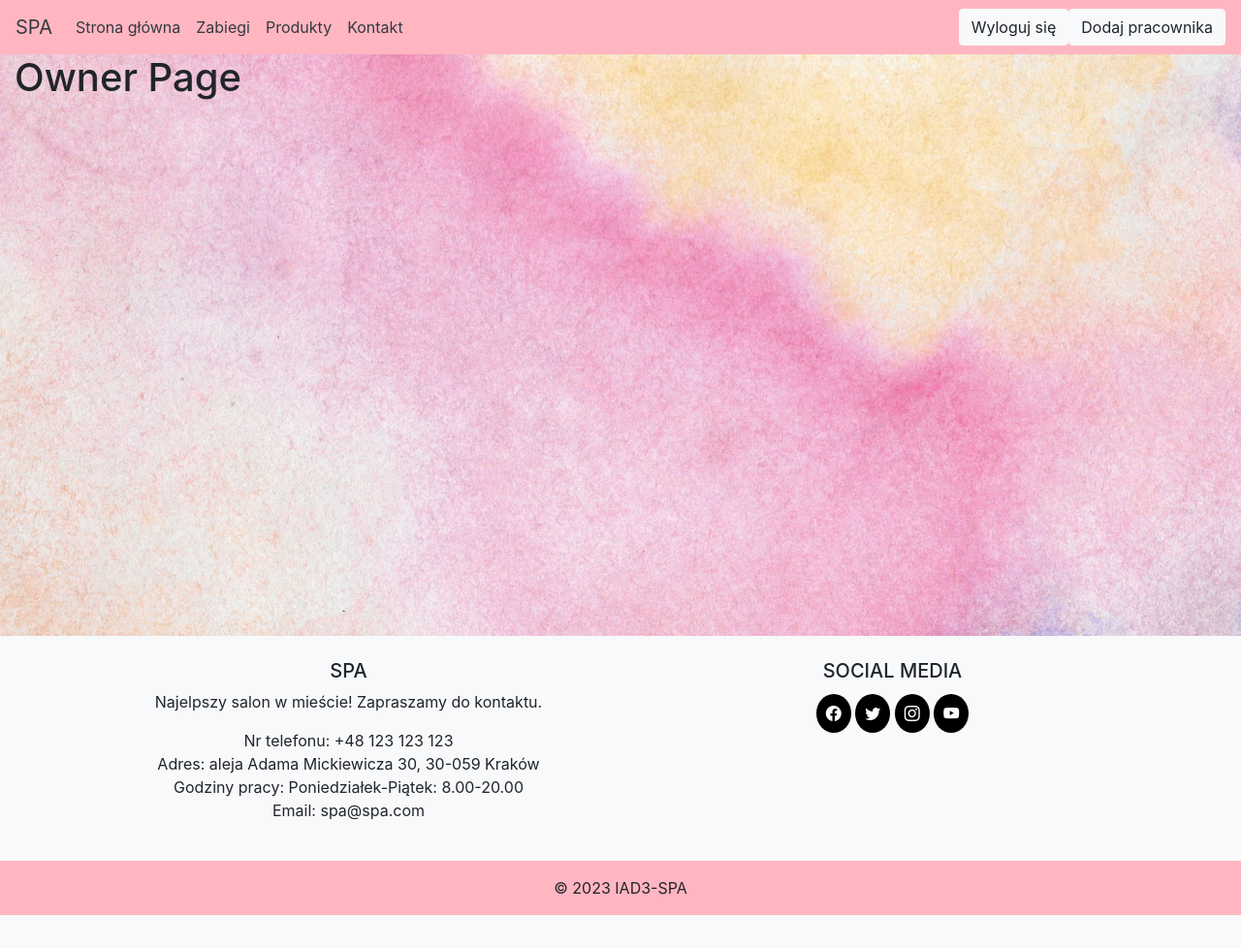
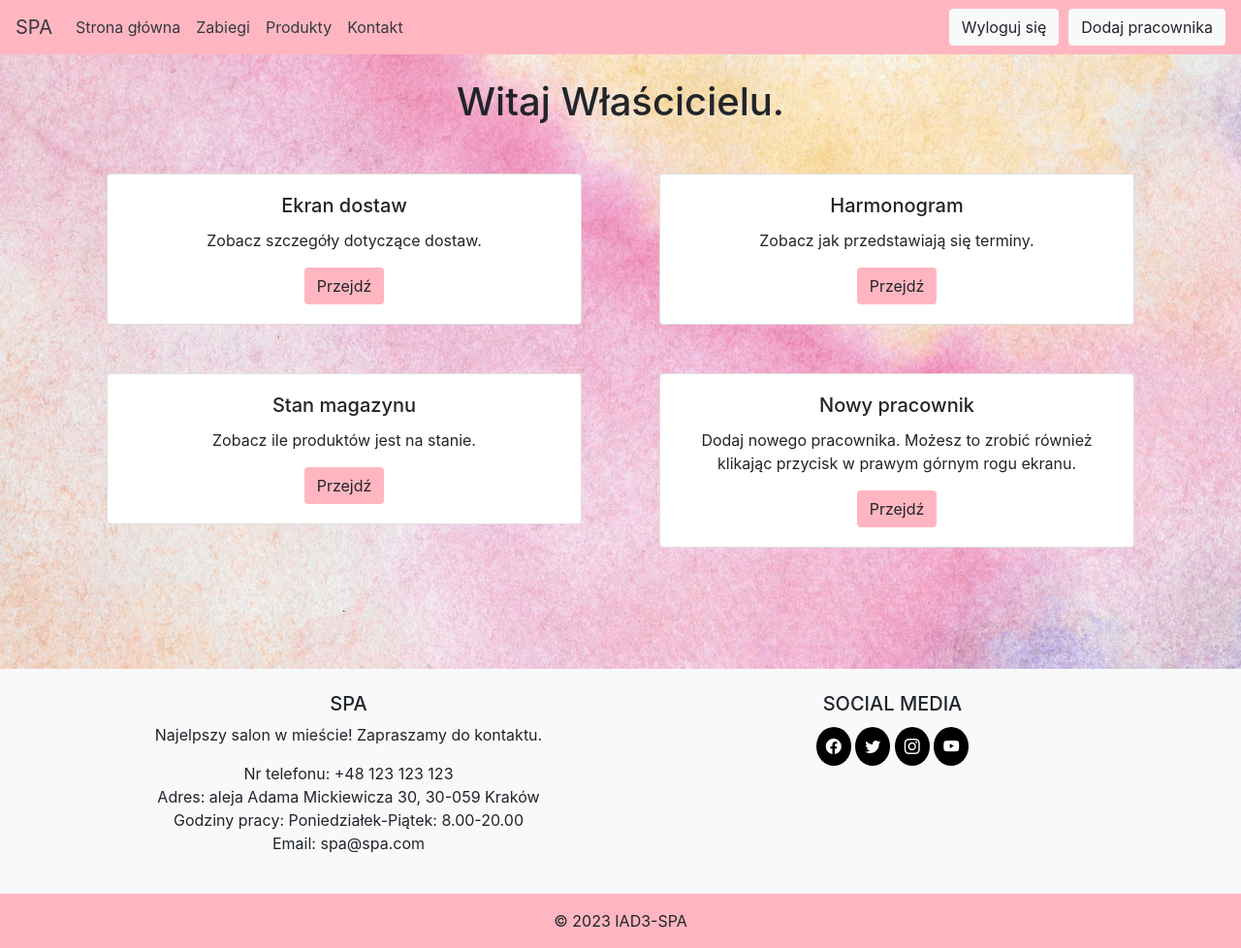
Before and after one commit to IAD3-SPA/SpaManagement, a Django app: page /owner_page/ in a window 1280 px wide. Shown: the whole page at 97% size. Before the commit the page ends 944 px from the top, so only its background shows below. Run offline with Django 4.2, Linux system fonts and the light colour scheme; the visitor is signed in with stand-in values (Sample User, id 1); parts of the project's set-up code (start-up, migrations or seed data) failed here and were passed over; some libraries are stand-ins or nearby versions.

Commit message:
Owner screen

```diff
--- a/SpaApp/urls.py
+++ b/SpaApp/urls.py
@@ -15,6 +15,7 @@ urlpatterns = [
     path('register/', views.register, name="register"),
     path('logout/', views.logout_user, name="logout_user"),
     path('login/', views.login_user, name="login_user"),
+    path('schedule/', views.schedule, name="schedule"),
 
     path('activate/<uidb64>/<token>', views.activate, name="activate"),
 
--- a/SpaApp/utils.py
+++ b/SpaApp/utils.py
@@ -37,3 +37,25 @@ def create_new_user(form):
             email=form.cleaned_data.get("email"),
             password=form.cleaned_data.get("password1")
         )
+
+
+def is_owner(user):
+    return user.type == User.Types.OWNER
+
+def is_receptionist(user):
+    return user.type == User.Types.RECEPTIONIST
+
+def is_accountant(user):
+    return user.type == User.Types.ACCOUNTANT
+
+def is_supplier(user):
+    return user.type == User.Types.SUPPLIER
+
+def is_owner_or_receptionist(user):
+    return is_owner(user) or is_receptionist(user)
+
+def is_owner_or_accountant(user):
+    return is_owner(user) or is_accountant(user)
+
+def is_owner_or_supplier(user):
+    return is_owner(user) or is_supplier(user)
--- a/SpaApp/views.py
+++ b/SpaApp/views.py
@@ -10,7 +10,7 @@ from django.core.mail import EmailMessage
 from django.conf import settings
 
 from .forms import NewEmployeeForm, LoginForm
-from .utils import create_new_user
+from .utils import create_new_user, is_accountant,is_owner,is_owner_or_accountant,is_owner_or_receptionist,is_owner_or_supplier,is_receptionist,is_supplier
 from .tokens import account_activation_token
 
 
@@ -35,26 +35,7 @@ def send_registration_mail(request, user, email_to_send):
 
 User = get_user_model()
 
-def is_owner(user):
-    return user.type == User.Types.OWNER
 
-def is_receptionist(user):
-    return user.type == User.Types.RECEPTIONIST
-
-def is_accountant(user):
-    return user.type == User.Types.ACCOUNTANT
-
-def is_supplier(user):
-    return user.type == User.Types.SUPPLIER
-
-def is_owner_or_receptionist(user):
-    return is_owner(user) or is_receptionist(user)
-
-def is_owner_or_accountant(user):
-    return is_owner(user) or is_accountant(user)
-
-def is_owner_or_supplier(user):
-    return is_owner(user) or is_supplier(user)
 
 
 def index(request):
@@ -68,21 +49,24 @@ def services(request):
 def products(request):
     return render(request, "products.html")
 
+def schedule(request):
+    return render(request, "schedule.html")
+
+
+@login_required(login_url="login_user")
+@user_passes_test(is_owner,login_url="index")
+def owner_page(request):
+    return render(request, "owner_page.html")
+
 @login_required(login_url="login_user")
 @user_passes_test(is_owner_or_supplier,login_url="index")
 def delivery_page(request):
     return render(request, "delivery_page.html")
 
-
 @login_required(login_url="login_user")
 @user_passes_test(is_owner_or_receptionist,login_url="index")
 def receptionist_page(request):
     return render(request, "receptionist_page.html")
-
-@login_required(login_url="login_user")
-@user_passes_test(is_owner,login_url="index")
-def owner_page(request):
-    return render(request, "owner_page.html")
 
 @login_required(login_url="login_user")
 @user_passes_test(is_owner_or_accountant,login_url="index")
--- a/templates/base.html
+++ b/templates/base.html
@@ -35,7 +35,7 @@
         </ul>
 
         {% if request.user.is_authenticated %}
-            <a href="{% url 'logout_user' %}" class="btn btn-light">
+            <a href="{% url 'logout_user' %}" class="btn btn-light" style="margin-right: 10px">
                 Wyloguj się
             </a>
                     <a href="{% url 'register' %}" class="btn btn-light">
--- a/templates/owner_page.html
+++ b/templates/owner_page.html
@@ -3,8 +3,48 @@
 {% load django_bootstrap5 %}
 {% block content %}
 
-<h1 class="center">
-    Owner Page
+<h1 class="center" style="text-align: center; margin:25px">
+    Witaj Właścicielu.
 </h1>
+<div class="container text-center">
+    <div class="row row-cols-2" >
+      <div class="col">
+        <div class="card" style="margin:25px">
+            <div class="card-body">
+              <h5 class="card-title">Ekran dostaw</h5>
+              <p class="card-text">Zobacz szczegóły dotyczące dostaw.</p>
+              <a href="{% url 'delivery_page' %}" class="btn" style="background-color: #FFB6C1;">Przejdź</a>
+            </div>
+          </div>
+      </div>
+      <div class="col">
+        <div class="card" style="margin:25px">
+            <div class="card-body">
+              <h5 class="card-title">Harmonogram</h5>
+              <p class="card-text">Zobacz jak przedstawiają się terminy.</p>
+              <a href="{% url 'schedule' %}" class="btn" style="background-color: #FFB6C1;">Przejdź</a>
+            </div>
+          </div>
+      </div>
+      <div class="col">
+        <div class="card" style="margin:25px">
+            <div class="card-body">
+              <h5 class="card-title">Stan magazynu</h5>
+              <p class="card-text">Zobacz ile produktów jest na stanie.</p>
+              <a href="#" class="btn" style="background-color: #FFB6C1;">Przejdź</a>
+            </div>
+          </div>
+      </div>
+      <div class="col">
+        <div class="card" style="margin:25px">
+            <div class="card-body">
+              <h5 class="card-title">Nowy pracownik</h5>
+              <p class="card-text">Dodaj nowego pracownika. Możesz to zrobić również klikając przycisk w prawym górnym rogu ekranu.</p>
+              <a href="{% url 'register' %}" class="btn" style="background-color: #FFB6C1;">Przejdź</a>
+            </div>
+          </div>
+      </div>
+    </div>
+  </div>
 
 {% endblock content %}
```
Also changed, not shown: templates/schedule.html (added, +10 -0 lines).
